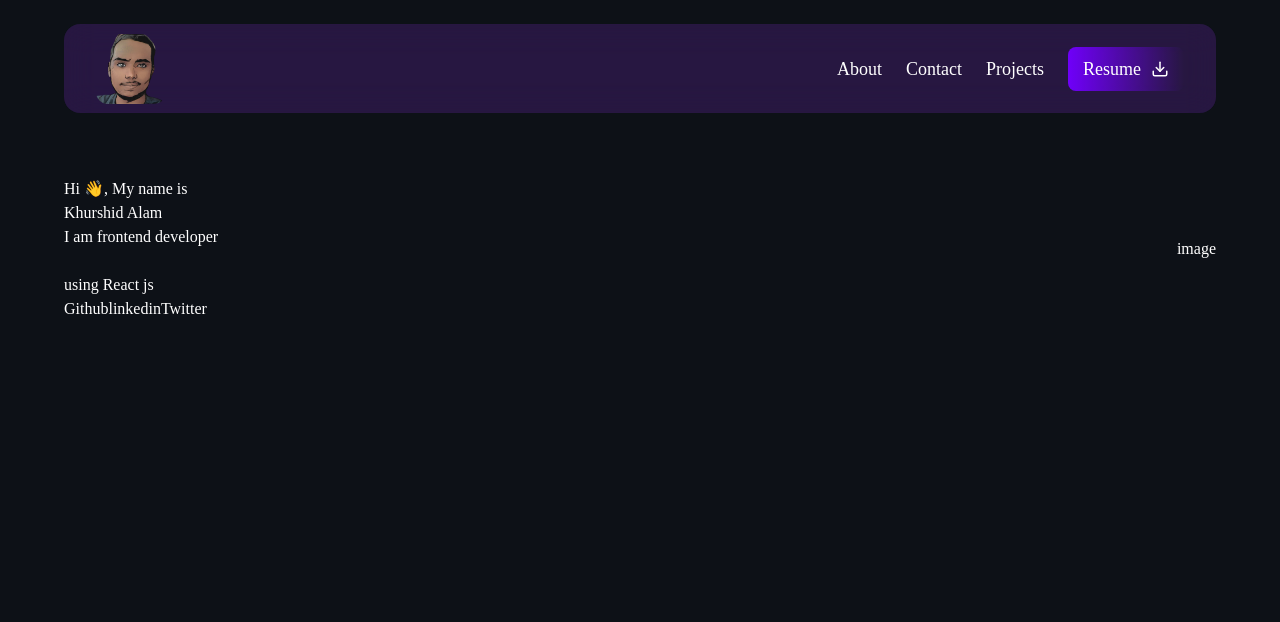
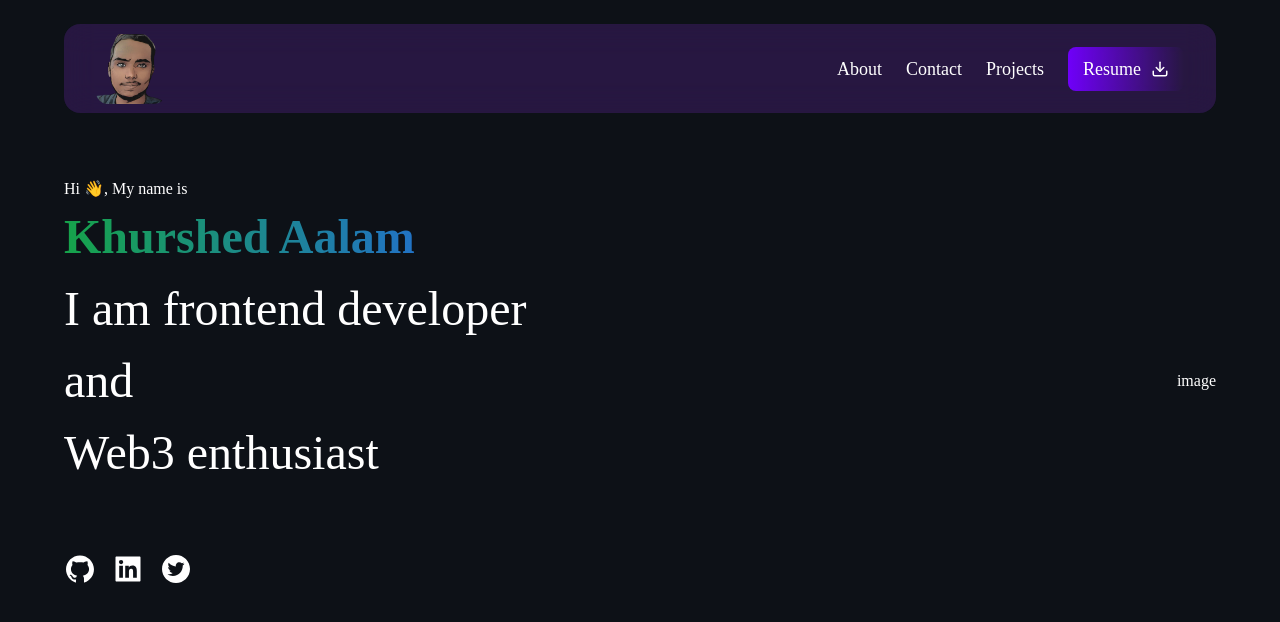
Before and after one commit to khurshedeth/data-entry, a Next.js app: page / in a window 1280 px wide. Shown: the top 622 px of the page. Built offline with nearby package versions, Linux system fonts and the light colour scheme.

Commit message:
hero section

```diff
--- a/components/Hero.js
+++ b/components/Hero.js
@@ -1,20 +1,31 @@
 import React from "react";
 import { motion } from "framer-motion";
-
+import {AiFillGithub,AiFillLinkedin,AiFillTwitterCircle} from "react-icons/ai"
 function Hero() {
   return (
-    <div className=" flex justify-between items-center mx-[4rem] mt-[4rem] max-lg:mx-[1rem]">
-      <motion.div>
+    <div
+      className=" flex justify-between items-center mx-[4rem]
+     mt-[4rem] max-lg:mx-[1rem] max-lg:selection:mt-[2rem] max-lg:gap-[4rem] max-lg:flex-col"
+    >
+      <motion.div
+        initial={{ x: 0, opacity: 0 }}
+        whileInView={{ y: [-250, 0], opacity: 1 }}
+        transition={{ duration: 1.5 }}
+        viewport={{ once: true }}
+      >
         <h1>Hi 👋, My name is</h1>
-        <h3>Khurshid Alam</h3>
-        <h3>I am frontend developer</h3>
-        <br />
-        <h3>using React js </h3>
-
-        <div>
-          <a>Github</a>
-          <a>linkedin</a>
-          <a>Twitter</a>
+        <h3 className=" text-[3rem] max-md:text-[1.9rem] font-bold text-transparent bg-clip-text bg-gradient-to-r from-green-600 to-blue-600">
+          Khurshed Aalam
+        </h3>
+        <h3 className=" text-[3rem] max-md:text-[1.5rem]">
+          I am frontend developer
+          <br />and<br/>
+          Web3 enthusiast
+        </h3>
+        <div className=" flex gap-[1rem] mt-[4rem] max-md:mt-[2rem] text-[2rem]">
+          <a><AiFillGithub/></a>
+          <a><AiFillLinkedin/></a>
+          <a><AiFillTwitterCircle/></a>
         </div>
       </motion.div>
       <div>image</div>
```
